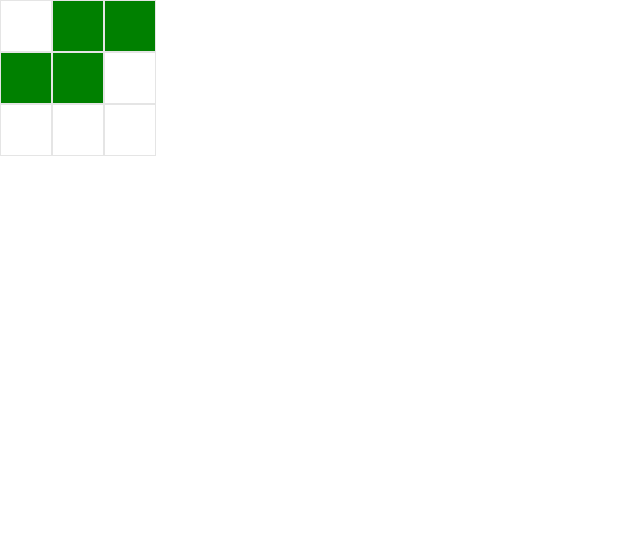
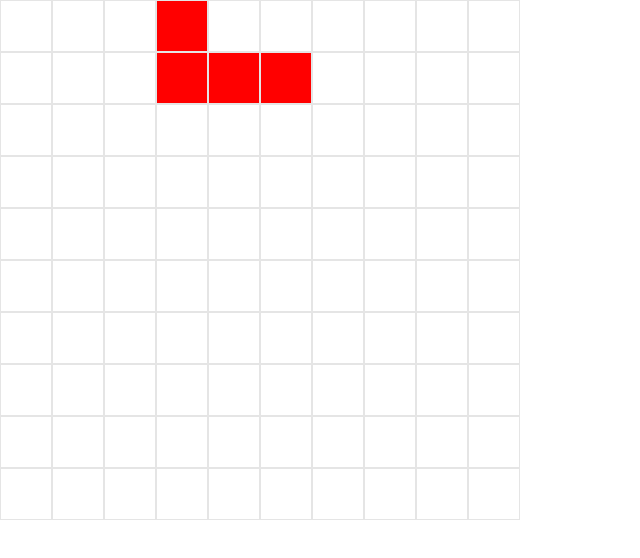
Before and after one commit to codingWithMittens/bentris, a React (Create React App) app: page / in a window 1280 px wide. Shown: the top 558 px of the page, without its empty margins (0-640 px from the left). Built offline with nearby package versions, Linux system fonts and the light colour scheme.

Commit message:
working board with boundaries, rotation

```diff
--- a/src/App.js
+++ b/src/App.js
@@ -2,18 +2,24 @@ import './App.css';
 import React, { useState, useEffect } from 'react';
 
 
-const rows = 20;
+const rows = 10;
 const cols = 10;
 let speed = 2;
 
 const App = () => {
 
   const handleKeyDown = (event) => {
+    if (event.keyCode === 37) { //left arrow key
+      move(-1)
+    }
     if (event.keyCode === 38) { //up arrow key
       rotateActiveTetrino()
     }
+    if (event.keyCode === 39) { //right arrow key
+      move(1)
+    }
     if (event.keyCode === 40) { //down arrow key
-      spawn()
+      fall()
     }
   }
 
@@ -25,113 +31,130 @@ const App = () => {
     };
   }, [handleKeyDown]);
 
+  // useEffect(() => {
+  //   const intervalId = setInterval(() => {
+  //     fall()
+  //   }, speed * 1000);
+
+  //   return () => clearInterval(intervalId);
+  // }, []);
+
   const tetrinos = [
-    {name: 'i', boundary: 4, shape: [[[1,0],[1,1],[1,2],[1,3]], [[0,2],[1,2],[2,2],[3,2]], [[2,0],[2,1],[2,2],[2,3]], [[0,1],[1,1],[2,1],[3,1]]], color: 'cyan'},
-    {name: 'j', boundary: 3, shape: [[[0,0],[1,0],[1,1],[1,2]], [[0,1],[0,2],[1,1],[2,1]], [[1,0],[1,1],[1,2],[2,2]], [[2,0],[2,1],[1,1],[0,1]]], color: 'blue'},
-    {name: 'l', boundary: 3, shape: [[[0,2],[1,0],[1,1],[1,2]], [[0,1],[2,2],[1,1],[2,1]], [[1,0],[1,1],[1,2],[2,0]], [[0,0],[2,1],[1,1],[0,1]]], color: 'orange'},
-    {name: 'o', boundary: 2, shape: [[[0,0],[0,1],[1,0],[1,1]]], color: 'yellow'},
-    {name: 's', boundary: 3, shape: [[[1,0],[1,1],[0,1],[0,2]], [[0,1],[1,1],[1,2],[2,2]], [[2,0],[2,1],[1,1],[1,2]], [[0,0],[1,0],[1,1],[2,1]]], color: 'green'},
-    {name: 't', boundary: 3, shape: [[[0,1],[1,0],[1,1],[1,2]], [[0,1],[1,1],[1,2],[2,1]], [[1,0],[1,1],[1,2],[2,1]], [[0,1],[1,1],[1,0],[2,1]]], color: 'purple'},
-    {name: 'z', boundary: 3, shape: [[[0,0],[1,0],[1,1],[1,2]], [[0,2],[1,2],[1,1],[2,1]], [[1,0],[1,1],[2,1],[2,2]], [[0,1],[1,1],[1,0],[2,0]]], color: 'red'},
+    {name: 'I', boundary: 4, shape: [[[1,0],[1,1],[1,2],[1,3]], [[0,2],[1,2],[2,2],[3,2]], [[2,0],[2,1],[2,2],[2,3]], [[0,1],[1,1],[2,1],[3,1]]], color: 'cyan'},
+    {name: 'J', boundary: 3, shape: [[[0,0],[1,0],[1,1],[1,2]], [[0,1],[0,2],[1,1],[2,1]], [[1,0],[1,1],[1,2],[2,2]], [[2,0],[2,1],[1,1],[0,1]]], color: 'blue'},
+    {name: 'L', boundary: 3, shape: [[[0,2],[1,0],[1,1],[1,2]], [[0,1],[2,2],[1,1],[2,1]], [[1,0],[1,1],[1,2],[2,0]], [[0,0],[2,1],[1,1],[0,1]]], color: 'orange'},
+    {name: 'O', boundary: 2, shape: [[[0,0],[0,1],[1,0],[1,1]]], color: 'yellow'},
+    {name: 'S', boundary: 3, shape: [[[1,0],[1,1],[0,1],[0,2]], [[0,1],[1,1],[1,2],[2,2]], [[2,0],[2,1],[1,1],[1,2]], [[0,0],[1,0],[1,1],[2,1]]], color: 'green'},
+    {name: 'T', boundary: 3, shape: [[[0,1],[1,0],[1,1],[1,2]], [[0,1],[1,1],[1,2],[2,1]], [[1,0],[1,1],[1,2],[2,1]], [[0,1],[1,1],[1,0],[2,1]]], color: 'purple'},
+    {name: 'Z', boundary: 3, shape: [[[0,0],[1,0],[1,1],[1,2]], [[0,2],[1,2],[1,1],[2,1]], [[1,0],[1,1],[2,1],[2,2]], [[0,1],[1,1],[1,0],[2,0]]], color: 'red'},
   ];
 
-  const [tetrinoSpace, setTetrinoSpace] = useState([]);
-  const [activeTetrino, setActiveTetrino] = useState( {
+  const initTetrino = () => ({
     rotation: 0,
     row: 0,
-    tetrino: tetrinos[4],
+    col: Math.max(cols / 2) - 2,
+    tetrino: tetrinos[Math.floor(Math.random() * tetrinos.length)],
   })
 
-  useEffect(() => {
-    const tetrinoBoundary = []
-    for(let i = 0; i < activeTetrino.tetrino.boundary; i++) {
-      const row = [];
-      for(let i = 0; i < activeTetrino.tetrino.boundary; i++) {
-        row[i] = { color: '', occupied: false };
-      }
-      tetrinoBoundary[i] = row;
+  const initInactiveTetrinos = []
+  for(let i = 0; i < rows; i++) {
+    const row = [];
+    for(let i = 0; i < cols; i++) {
+      row[i] = { color: ''};
     }
+    initInactiveTetrinos[i] = row;
+  }
 
-    // render tetrino into boundary
-    console.log('activeTetrino', activeTetrino)
-    activeTetrino.tetrino.shape[activeTetrino.rotation].forEach(blockPos => {
-      const [rowPos, colPos] = blockPos;
-      tetrinoBoundary[rowPos][colPos].color = activeTetrino.tetrino.color;
-    })
+  const [activeTetrino, setActiveTetrino] = useState({...initTetrino()});
+  const [inactiveTetrinos, setInactiveTetrinos] = useState(initInactiveTetrinos);
 
-    setTetrinoSpace(tetrinoBoundary)
-  }, [activeTetrino]);
+  const board = Array(rows).fill(Array(cols).fill())
 
-  // const board = Array(rows).fill(Array(cols).fill({ color: '', occupied: false }))
+  const updateActiveTetrinoAttr = (attr, newValue) => {
+    const proposedPos = {...activeTetrino, [attr]: newValue}
+    if (isValid(proposedPos.row, proposedPos.col, proposedPos.rotation)) {
+      setActiveTetrino({...activeTetrino, [attr]: newValue});
+      return true;
+    } else {
+      console.log('out of bounds')
+      return false;
+    }
+  }
 
   const rotateActiveTetrino = () => {
-    console.log('rotating')
-    setActiveTetrino({...activeTetrino, rotation: (activeTetrino.rotation + 1) % activeTetrino.tetrino.shape.length})
+    console.log('rotating', activeTetrino)
+    updateActiveTetrinoAttr('rotation', (activeTetrino.rotation + 1) % activeTetrino.tetrino.shape.length)
   };
 
   const spawn = () => {
-    console.log('new tetrino')
-    const nextTetrinoInt = Math.floor(Math.random() * tetrinos.length);
-    console.log(nextTetrinoInt)
-    setActiveTetrino({...activeTetrino, rotation: 0, tetrino: tetrinos[nextTetrinoInt]});
+    setActiveTetrino({...initTetrino()});
   };
-  // const apply = () => {};
 
-  // const isValid = () => {};
+  const move = (amount) => {
+    console.log('moving', activeTetrino)
+    updateActiveTetrinoAttr('col', activeTetrino.col + amount)
+  };
 
-  // const nextRow = () => {};
+  const applyToBoard = () => {
+    const newTetrinoMap = [...inactiveTetrinos]
+
+    tetrinoLocations(activeTetrino.row, activeTetrino.col, activeTetrino.rotation).forEach(blockPos => {
+      const [row, col] = blockPos;
+
+      newTetrinoMap[row][col] = {color: activeTetrino.tetrino.color};
+    })
+    console.log(newTetrinoMap);
+    setInactiveTetrinos(newTetrinoMap);
+  }
+
+  const fall = () => {
+    // console.log('activeTetrino', activeTetrino)
+    const newRow = activeTetrino.row + 1;
+    if (!updateActiveTetrinoAttr('row', newRow)) {
+      applyToBoard()
+      spawn();
+    }
+  };
+
+  const tetrinoLocations = (atRow, atCol, atRotation) => {
+    return activeTetrino.tetrino.shape[atRotation].map(rowPos => {
+      const [row, col] = rowPos
+      return([atRow + row, atCol + col])
+    })
+  }
+
+  const isValid = (row, col, rotation) => {
+    const proposedLocation = tetrinoLocations(row, col, rotation)
+    console.log(proposedLocation, rows)
+    const insideLeftBoundary = proposedLocation.every(coords => coords[1] >= 0);
+    const insideRightBoundary = proposedLocation.every(coords => coords[1] < cols);
+    const aboveFloor = proposedLocation.every(coords => coords[0] < rows);
+
+    return insideLeftBoundary && insideRightBoundary && aboveFloor;
+  };
+
 
   // const isRowComplete = () => {};
 
-  // const spawn = () => {
-  //   const tetrinoToSpawn = tetrinos[Math.floor(Math.random() * tetrinos.length)];
-  //   setActiveTetrino(tetrinoToSpawn);
-  // }
-
-  // useEffect(() => {
-  //   const interval = setInterval(() => {
-  //     // setActiveTetrino(tetrino => {
-  //     //   const newTetrino = {...tetrino};
-  //     //   newTetrino.row = (newTetrino.row + 1) % rows;
-  //     //   return newTetrino;
-  //     // })
-
-  //     // if(rowPosition === 0) {
-  //     //   spawn();
-  //     // }
-
-  //     // const startingPos = [activeTetrino.row, Math.max(cols/2)];
-  //     // console.log(activeTetrino);
-  //     const newTetrinoSpace = [...initialTetrinoSpace];
-  //     console.log('newTetrinoSpace', newTetrinoSpace)
-  //     activeTetrino.tetrino.shape[activeTetrino.rotation].forEach(blockPos => {
-  //       console.log('blockpos', blockPos);
-  //       const [rowPos, colPos] = blockPos;
-  //       newTetrinoSpace[rowPos][colPos].occupied = true;
-  //       newTetrinoSpace[rowPos][colPos].color = activeTetrino.tetrino.color;
-  //     })
-  //     setTetrinoSpace(newTetrinoSpace);
 
 
+  const cellColor = (row, col) => {
+    const staticColors =  inactiveTetrinos[row][col].color;
+    // hack - fix this
+    const tetrinoPosition = tetrinoLocations(activeTetrino.row, activeTetrino.col, activeTetrino.rotation).map(coords => coords.join(',')).includes([row, col].join(','));
+    return tetrinoPosition ? activeTetrino.tetrino.color : staticColors;
+  }
 
-  //   }, speed * 1000);
-  //   return () => clearInterval(interval);
-  // }, []);
-
-  console.log('rendering', tetrinoSpace);
   return (
     <div className="App">
       {
-        tetrinoSpace.map((row, rowi) => {
+        board.map((row, rowi) => {
           return (
             <div className="row">
               {
                 row.map((col, coli) => {
-                  // console.log('row', row)
-                  // console.log('col', rowi, coli, col)
                   return (
-                    <div className={`col ${col.color}`}>
-                      {/* {rowPosition === i && 'CUR'} */}
+                    <div className={`col ${cellColor(rowi, coli)}`}>
                     </div>
                   )
                 })
```
